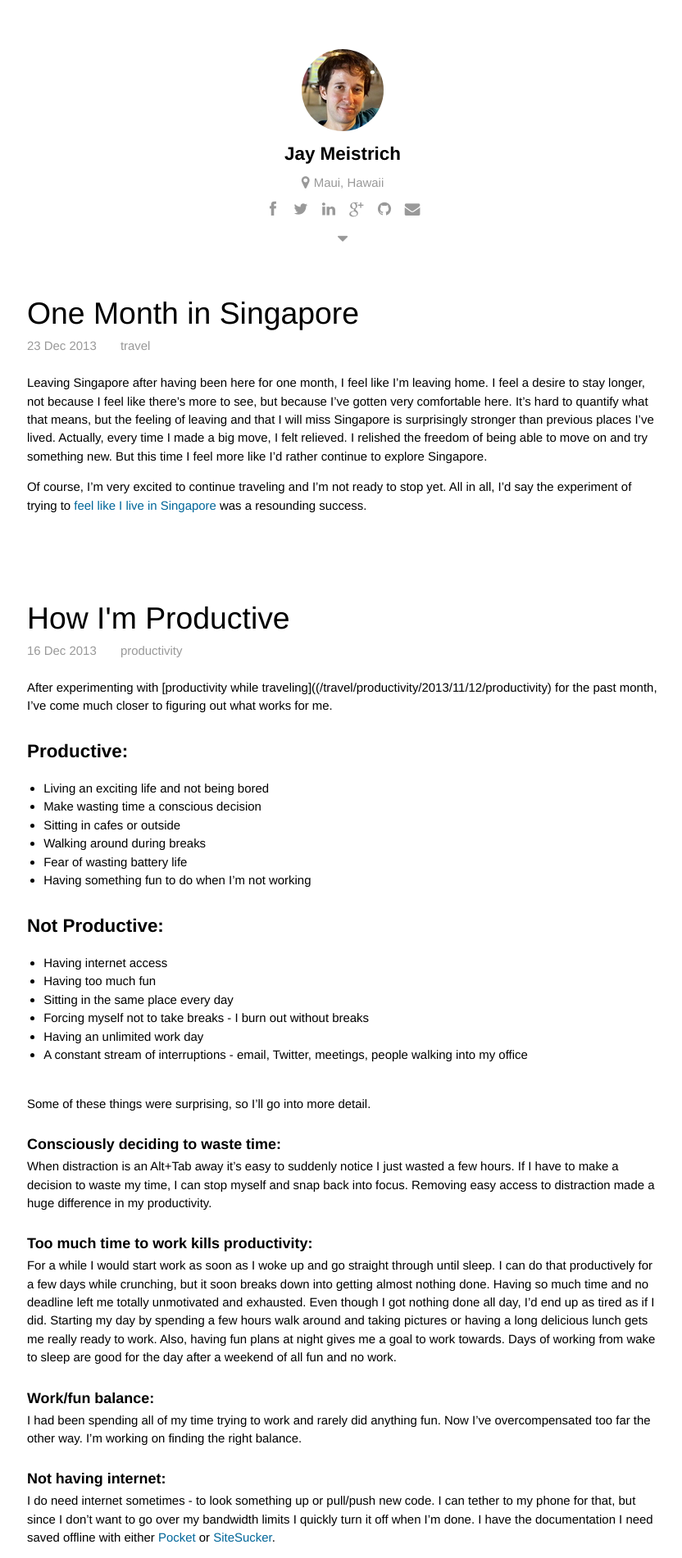
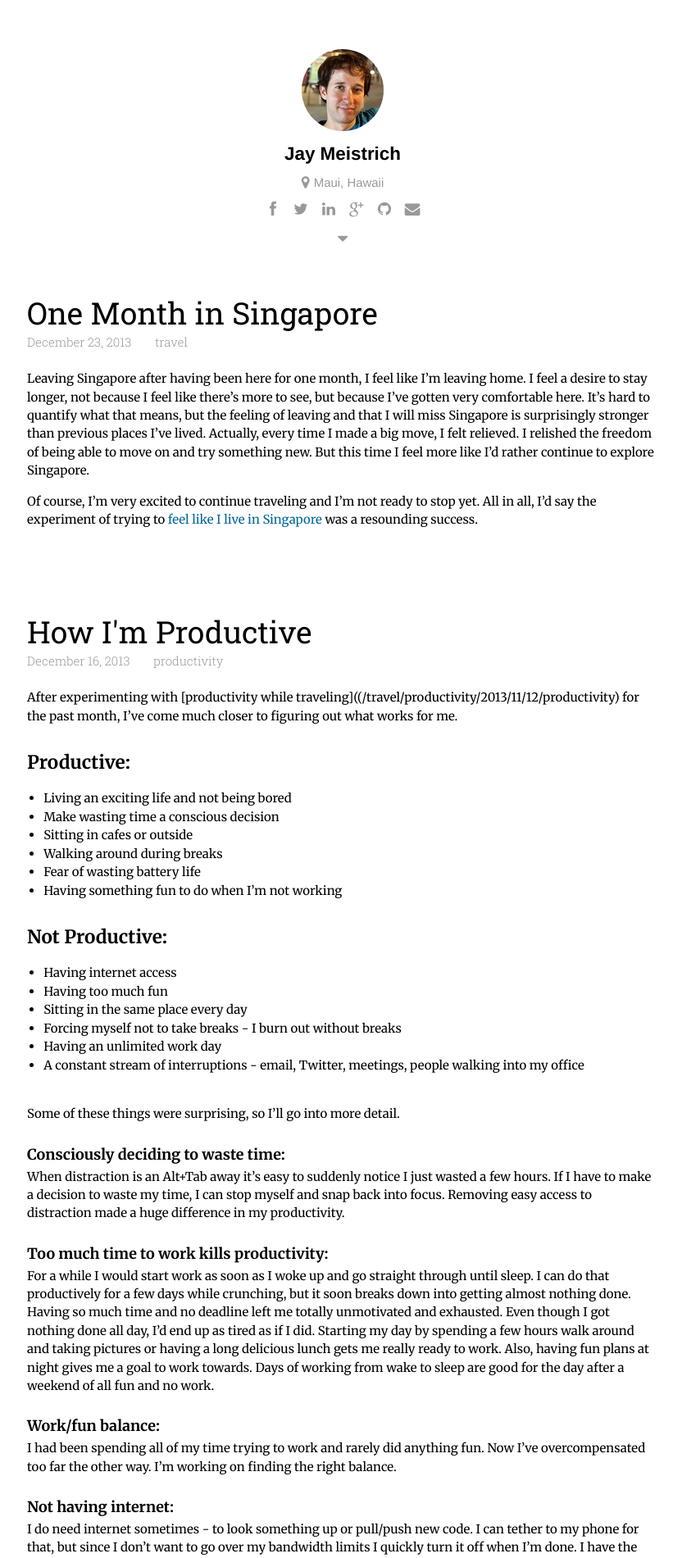
Before and after one commit to jmeistrich/jmeistrich.github.io, a Jekyll site: the page built from index.html, in a window 1280 px wide. Shown: the top 1901 px of the page at 82% size, without its empty margins (222-1054 px from the left). Built offline with Jekyll 4.4.1, drawn with Linux system fonts in a browser that asks for light colours; Markdown is read by kramdown in place of the engine named in the settings; some of the changed text lies outside the part shown.

Commit message:
Updated fonts

```diff
--- a/_includes/postheader.html
+++ b/_includes/postheader.html
@@ -1,7 +1,7 @@
 <div class="postHeader">
     <div class="postTitle"><a href="{{ include.url }}">{{ include.title }}</a></div>
     <div class="postMetadata">
-        <span class="postDate">{{ include.date | date_to_string }}</span>
+        <span class="postDate">{{ include.date | date: "%B %d, %Y" }}</span>
         <span class="postCategories">
         {% for cat in include.categories %}
             <span><a href="/{{ cat }}">{{ cat }}</a></span>
--- a/_layouts/default.html
+++ b/_layouts/default.html
@@ -10,6 +10,7 @@
         <link rel="stylesheet" href="/css/style.css">
 
         <link rel="stylesheet" href="/css/main.css">
+        <link href='http://fonts.googleapis.com/css?family=Merriweather:400,700,300|Roboto+Slab:400,100,300,700|Open+Sans+Condensed:300,700|Open+Sans:400,300,600,700' rel='stylesheet' type='text/css'>
     </head>
     <body>
         <div class="header">
--- a/css/main.css
+++ b/css/main.css
@@ -315,13 +315,16 @@ a:hover {
   font-size: 250%;
   padding: 10px 15px;
   height: 20px;
+  font-family: 'Roboto Slab', serif;
 }
 .postMetadata {
-  margin-top: 10px;
+  margin-top: 5px;
 }
 .postMetadata,
 .postMetadata a {
   color: #999;
+  font-family: 'Roboto Slab', sans-serif;
+  font-weight: 300;
 }
 .postCategories > span {
   padding: 0 10px;
@@ -332,6 +335,7 @@ a:hover {
 }
 .postContent {
   padding: 15px;
+  font-family: 'Merriweather', sans-serif;
 }
 .postFooter {
   height: 30px;
```
Also changed, not shown: css/main.less (+6 -1 lines).
